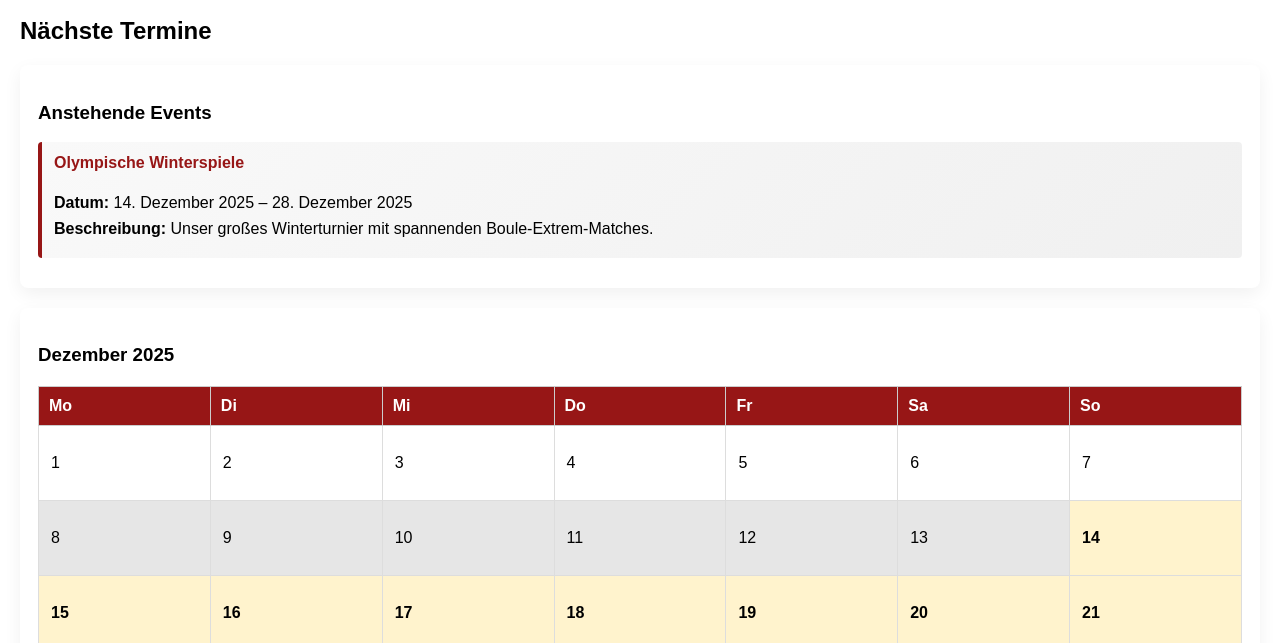
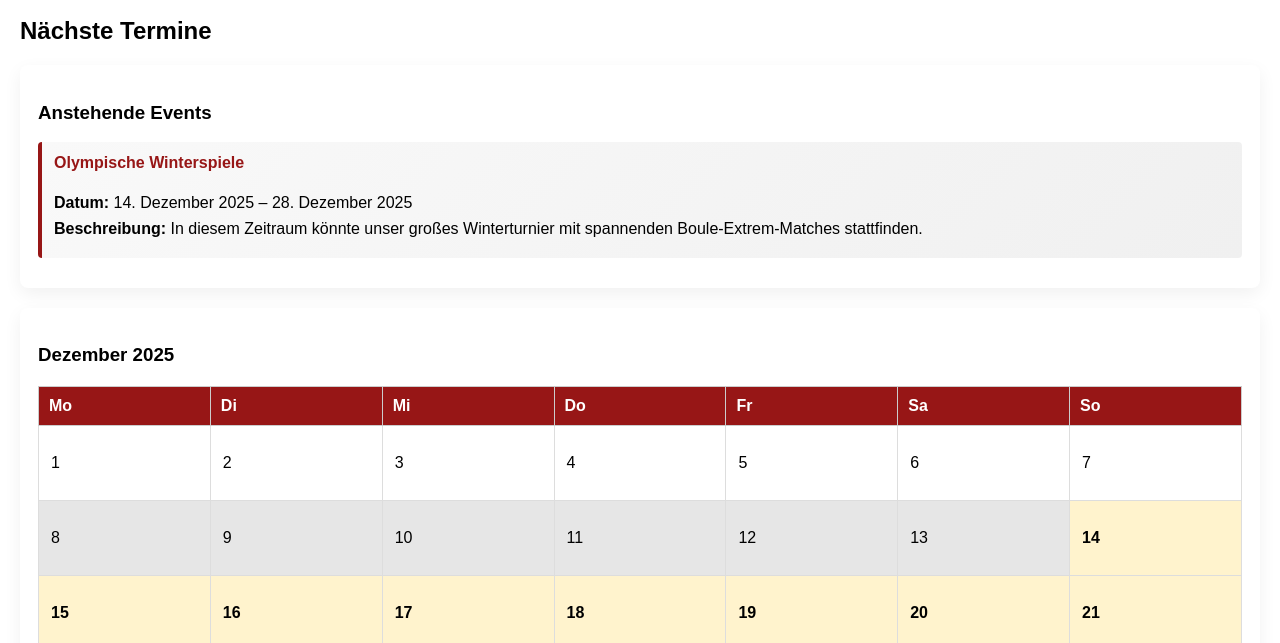
Before and after one commit to Niklas-Schm/Boule_Extrem, a plain HTML site: page Boule_Extrem/pages/termine.html in a window 1280 px wide. Shown: the part 157-800 px from the top of the page. Drawn offline with Linux system fonts and the light colour scheme.

Commit message:
text angepasst

```diff
--- a/Boule_Extrem/pages/termine.html
+++ b/Boule_Extrem/pages/termine.html
@@ -28,7 +28,7 @@
             <div class="event-item">
                 <h4>Olympische Winterspiele</h4>
                 <p><strong>Datum:</strong> 14. Dezember 2025 – 28. Dezember 2025</p>
-                <p><strong>Beschreibung:</strong> Unser großes Winterturnier mit spannenden Boule-Extrem-Matches.</p>
+                <p><strong>Beschreibung:</strong> In diesem Zeitraum könnte unser großes Winterturnier mit spannenden Boule-Extrem-Matches stattfinden.</p>
             </div>
         </section>
 
```
